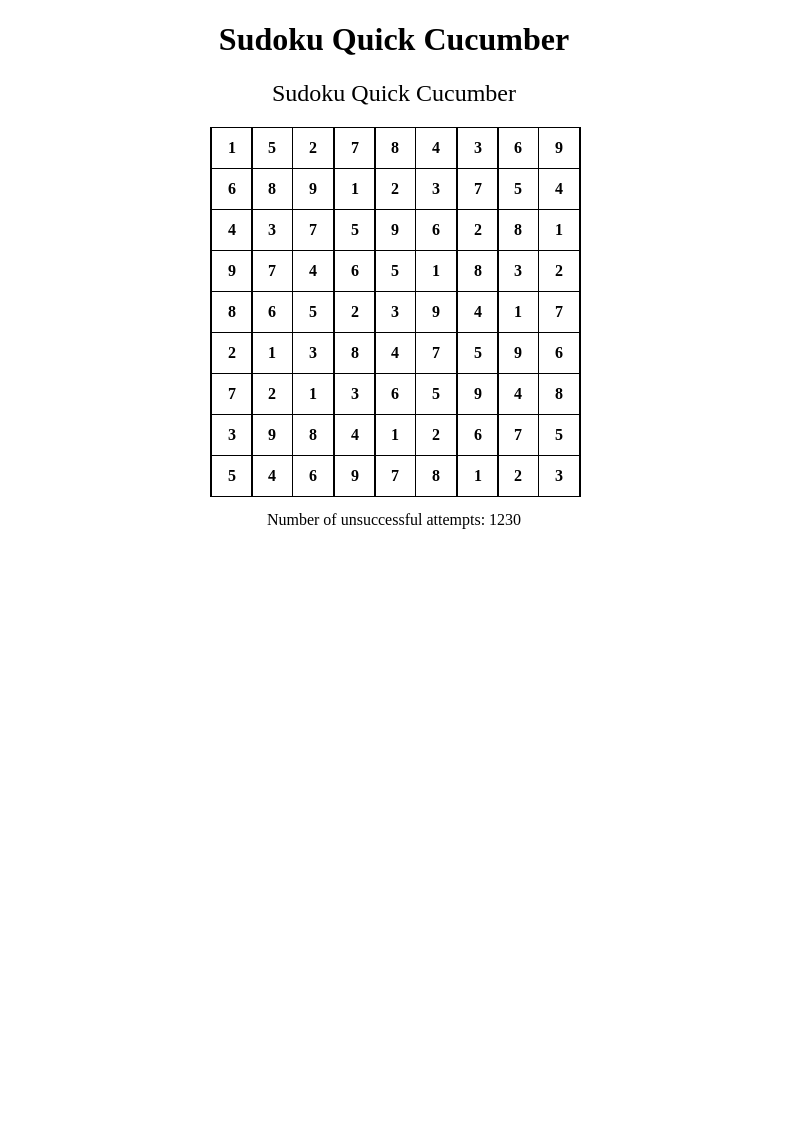
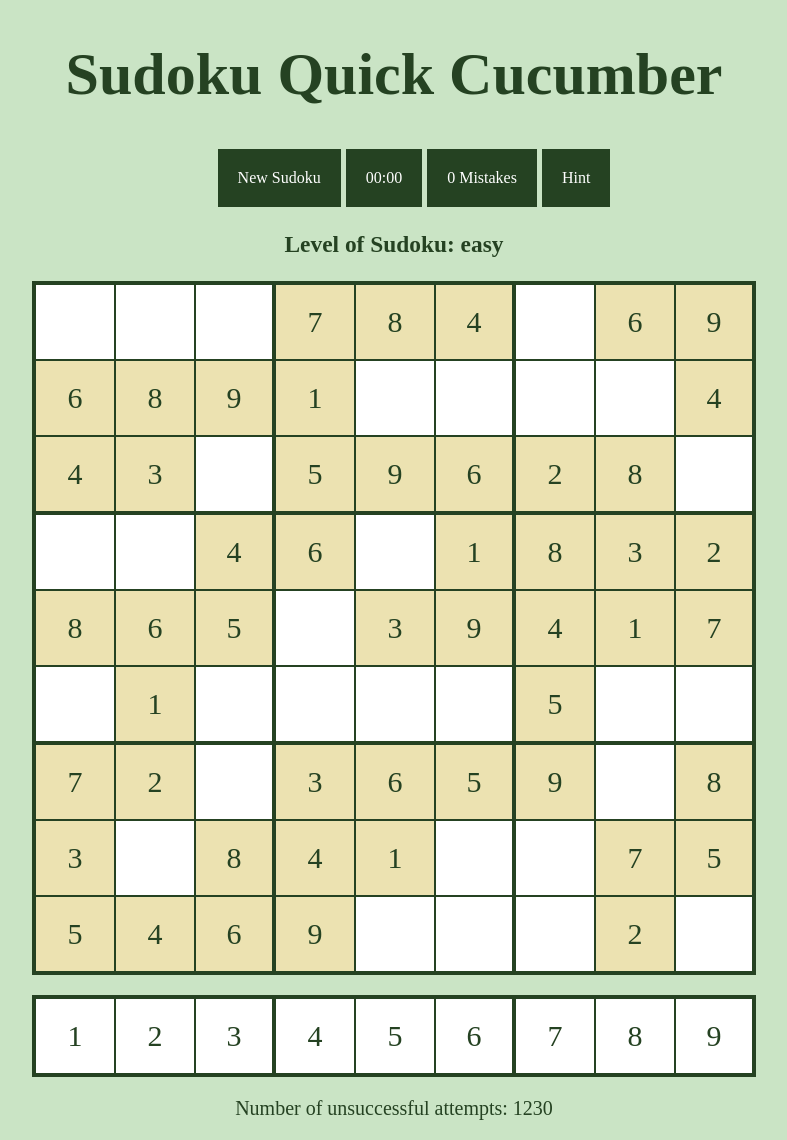
Before and after one commit to katarinakovacova/sudoku-solver, a Django app: page / in a window 1280 px wide. Shown: the whole page, without its empty margins (246-1033 px from the left). Before the commit the page ends 529 px from the top, so only its background shows below. Run offline with Django 4.2, Linux system fonts and the light colour scheme.

Commit message:
Implement UI

```diff
--- a/sudoku_site/sudoku/puzzle.py
+++ b/sudoku_site/sudoku/puzzle.py
@@ -95,3 +95,25 @@ def make_new_puzzle() -> tuple[int, list[list[int]]]:
             break
 
     return n_attempts, sudoku_puzzle
+
+
+def remove_numbers_from_puzzle(puzzle: list[list[int]], level: str) -> list[list[int]]:
+    level_to_holes = {
+        "easy": 30,
+        "medium": 40,
+        "hard": 50
+    }
+
+    holes = level_to_holes.get(level, 30)
+
+    puzzle_with_holes = [row[:] for row in puzzle]
+
+    for _ in range(holes):
+        while True:
+            row = random.randint(0, 8)
+            col = random.randint(0, 8)
+            if puzzle_with_holes[row][col] != 0:
+                puzzle_with_holes[row][col] = 0
+                break
+
+    return puzzle_with_holes
--- a/sudoku_site/sudoku/templates/home.html
+++ b/sudoku_site/sudoku/templates/home.html
@@ -5,63 +5,178 @@
     <meta name="viewport" content="width=device-width, initial-scale=1.0">
     <title>Home Page</title>
     <style>
-        .sudoku-container {
-            display: flex;
-            flex-direction: column;
-            align-items: center;
-            margin-top: 20px;
+        body {
+            background-color: #cae4c5;
+            font-family: 'Times New Roman', Times, serif;
         }
-        .sudoku-title {
-            font-size: 24px;
-            margin-bottom: 20px;
+
+        button {
+            font-family: inherit;
         }
-        .sudoku-grid {
+
+        .content {
+            max-width: 1000px;
+            margin: auto;
+        }
+
+        .header {
+            text-align: center;
+            font-size: 30px;
+            color: #254222;
+        }
+
+        .menu {
+            font-size: 20px;
+            color: white;
+            text-align: center;
+        }
+
+        .menu li {
+            display: inline-block;
+        }
+
+        .dropdown {
+            position: relative;
+            display: inline-block;
+        }
+
+        .menu-button {
+            background-color: #254222;
+            padding: 20px;
+            color: white;
+            font-size: 16px;
+            border: none;
+        }
+
+        .menu-button:hover {
+            background-color: #99cc66;
+        }
+
+        .dropdown-content {
+            display: none;
+            position: absolute;
+            background-color: white;
+        }
+
+        .dropdown-content a {
+            color: #254222;
+            padding: 12px;
+            text-decoration: none;
+            display: block;
+        }
+
+        .dropdown-content a:hover {
+            background-color: #ece2b1;
+        }
+
+        .dropdown:hover .dropdown-content {
+            display: block;
+        }
+
+        .level {
+            text-align: center;
+            font-size: 20px;
+            color: #254222;
+        }
+
+        .number-container {
             display: grid;
-            grid-template-columns: repeat(9, 40px);
-            grid-template-rows: repeat(9, 40px);
-            gap: 1px;
+            grid-template-columns: repeat(9, 80px);
+            margin: 20px 138px;
+            border-width: 3px 3px 3px 3px;
+            border-style: solid;
+            border-color: #254222;
         }
-        .sudoku-cell {
-            display: flex;
-            justify-content: center;
-            align-items: center;
-            width: 40px;
-            height: 40px;
-            border: 1px solid #000;
+
+        .number-cell {
+            background-color: white;
+            border: 1px solid #254222;
+            padding: 20px;
+            font-size: 30px;
+            text-align: center;
+            color: #254222;
         }
-        .sudoku-cell.given {
-            font-weight: bold;
+
+        .number-cell:nth-child(3n) {
+            border-right: 3px solid #254222;
         }
-        .sudoku-row:nth-child(3n) .sudoku-cell {
-            border-bottom: 2px solid #000;
+
+        .number-cell[data-y="3"] {
+            border-bottom: 3px solid #254222;
         }
-        .sudoku-grid .sudoku-cell:nth-child(3n) {
-            border-right: 2px solid #000;
+
+        .number-cell[data-y="6"] {
+            border-bottom: 3px solid #254222;
         }
-        .sudoku-row:nth-child(3n + 1) .sudoku-cell {
-            border-top: 2px solid #000;
+
+
+        .number-cell-origin {
+            background-color: #ece2b1;
         }
-        .sudoku-grid .sudoku-cell:nth-child(3n + 1) {
-            border-left: 2px solid #000;
+
+        .number-cell:hover {
+            background-color: #99cc66;
+        }
+
+        .attempts {
+            text-align: center;
+            font-size: 20px;
+            color: #254222;
         }
     </style>
 </head>
 <body>
-    <h1 style="text-align: center;">Sudoku Quick Cucumber</h1>
-    <div class="sudoku-container">
-        <div class="sudoku-title">Sudoku Quick Cucumber</div>
-        <div class="sudoku-grid">
-            {% for row in sudoku_puzzle %}
+<div class="content">
+    <div class="header">
+        <h1>Sudoku Quick Cucumber</h1>
+    </div>
+
+    <ul class="menu">
+        <li class="dropdown">
+            <button class="menu-button">New Sudoku</button>
+            <div class="dropdown-content">
+              <a href="#">Easy</a>
+              <a href="#">Medium</a>
+              <a href="#">Hard</a>
+            </div>
+        </li>
+        <li class="timer">
+            <button class="menu-button">00:00</button>
+        </li>
+        <li class="mistake">
+            <button class="menu-button">0 Mistakes</button>
+        </li>
+        <li class="hint">
+            <button class="menu-button">Hint</button>
+        </li>
+    </ul>
+
+    <div class="level">
+        <h3>Level of Sudoku: {{ level }}</h3>
+    </div>
+
+    <div class="number-container">
+        {% for row in sudoku_puzzle_with_holes %}
             {% for cell in row %}
-                    <div class="sudoku-cell {% if cell != 0 %}given{% endif %}">
-                        {{ cell|default_if_none:"" }}
-                    </div>
+                {% if cell > 0 %}
+                    <div class="number-cell number-cell-origin" data-y="{{ forloop.parentloop.counter }}">{{ cell }}</div>
+                {% else %}
+                    <div class="number-cell" data-y="{{ forloop.parentloop.counter }}"></div>
+                {% endif %}
             {% endfor %}
         {% endfor %}
     </div>
+
+    <div class="number-container">
+        {% for i in '123456789' %}
+            <button class="number-cell">{{ i }}</button>
+        {% endfor %}
+    </div>
+
     <div class="attempts">
         <p>Number of unsuccessful attempts: {{ n_attempts }}</p>
     </div>
+
 </div>
 </body>
 </html>
--- a/sudoku_site/sudoku/views.py
+++ b/sudoku_site/sudoku/views.py
@@ -1,6 +1,6 @@
 from django.http import JsonResponse
 
-from sudoku.puzzle import make_new_puzzle
+from sudoku.puzzle import make_new_puzzle, remove_numbers_from_puzzle
 
 from django.shortcuts import render
 
@@ -18,10 +18,14 @@ def puzzle(request):
 
 def home(request):
     n_attempts, sudoku_puzzle = make_new_puzzle()
+    level = 'easy'
+    sudoku_puzzle_with_holes = remove_numbers_from_puzzle(sudoku_puzzle, level)
 
     context = {
         'sudoku_puzzle': sudoku_puzzle,
         'n_attempts': n_attempts,
+        'sudoku_puzzle_with_holes': sudoku_puzzle_with_holes,
+        'level': level,
     }
 
     return render(request, 'home.html', context)
--- a/sudoku_site/sudoku_site/settings.py
+++ b/sudoku_site/sudoku_site/settings.py
@@ -23,7 +23,7 @@ BASE_DIR = Path(__file__).resolve().parent.parent
 SECRET_KEY = 'django-insecure-05y-rxn=4e7h18_6axmunw76n$9xq66f@7ponk!hp)#iv3z^o$'
 
 # SECURITY WARNING: don't run with debug turned on in production!
-DEBUG = False
+DEBUG = True
 
 ALLOWED_HOSTS = ['*']
 
```
Lines whose indentation alone changed are shown as unchanged.
